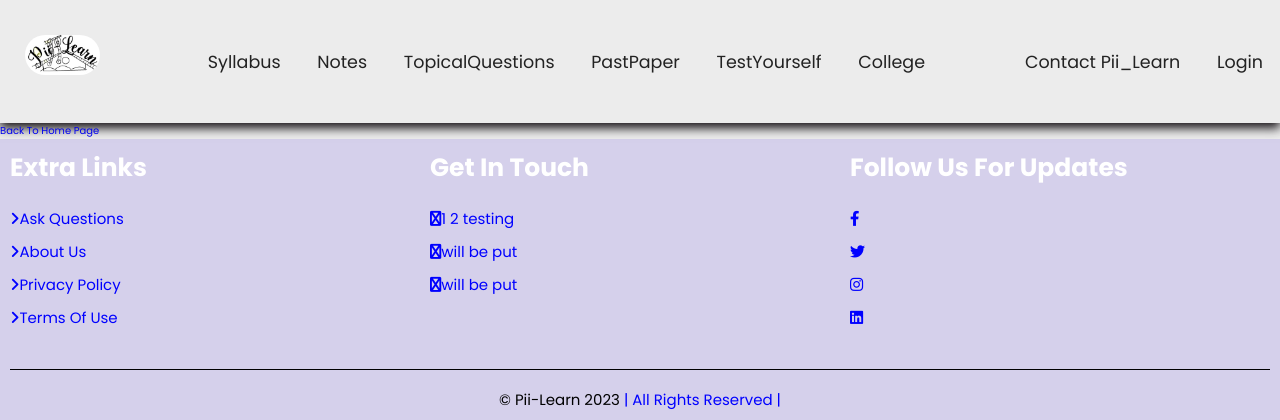
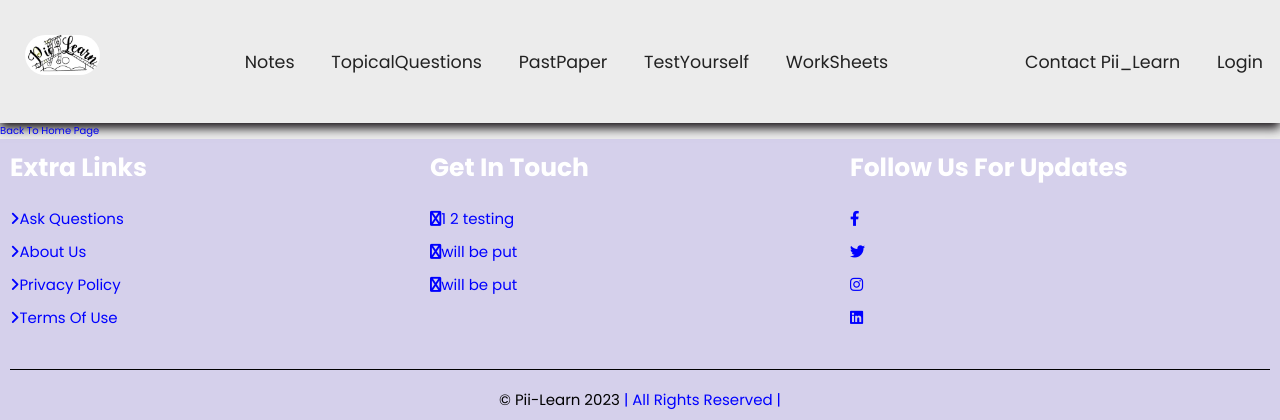
Before and after one commit to eliaschikwanda/pi-learn-1.0, a Django app: page /notes in a window 1280 px wide. Shown: the top 420 px of the page. Run offline with Django 4.2, Linux system fonts and the light colour scheme; data comes from the database, SQL or seed files in the repository; some libraries are stand-ins or nearby versions.

Commit message:
Removing unnecessary stuff

```diff
--- a/examsolution/templates/examsolution/base.html
+++ b/examsolution/templates/examsolution/base.html
@@ -32,12 +32,11 @@
 
         <nav class="navbar" id='navbar-1'>
 
-            <a href=" {% url 'examsolution:syllabi' %} ">Syllabus</a>
             <a href=" {% url 'examsolution:notes' %} ">Notes</a>
             <a href=" {% url 'examsolution:topical_past_paper' %} ">TopicalQuestions</a>
             <a href=" {% url 'examsolution:past_papers' %} ">PastPaper</a>
             <a href=" {% url 'examsolution:test_yourself' %} ">TestYourself</a>
-            <a href=" {% url 'examsolution:college' %} ">College</a>
+            <a href=" {% url 'examsolution:worksheets' %} ">WorkSheets</a>
 
         </nav>
 
--- a/examsolution/urls.py
+++ b/examsolution/urls.py
@@ -6,7 +6,6 @@ app_name = "examsolution"
 urlpatterns = [
 
     path('', views.home, name='home'),
-    path('syllabi', views.syllabi, name='syllabi'),
     path('notes', views.notes, name='notes'),
     path('topicalpastpaper', views.index_topical_past_paper, name='topical_past_paper'),
     path('topicalpastpaper/<exam_board>', views.subject_topical_past_paper, name='subject_topical_past_paper'),
@@ -19,7 +18,7 @@ urlpatterns = [
     path('testyourself', views.index_test_yourself, name='test_yourself'),
     path('testyourself/<question_id>/', views.taking_test, name='taking_test'),
     path('testyourself/<question_id>/grading/', views.test_grading, name='test_grading'),
-    path('college', views.college, name='college'),
+    path('worksheets', views.worksheets, name='worksheets'),
     path('contactpiilearn', views.contactpiilearn, name='contact_piilearn'),
 
 ]
--- a/examsolution/views.py
+++ b/examsolution/views.py
@@ -26,17 +26,6 @@ def home(request):
 
     return render(request, 'examsolution/home.html', context)
 
-# Syllabus page view
-
-def syllabi(request):
-
-    website_logo = website_pics.objects.get(id=1)
-
-    context = {
-        'website_logo':website_logo,
-    }
-
-    return render(request,'examsolution/syllabi.html',context)
 
 # Notes page view
 
@@ -666,14 +655,14 @@ def test_grading(request,question_id):
 
 # College view
 
-def college(request):
+def worksheets(request):
 
     website_logo = website_pics.objects.get(id=1)
     context = {
         'website_logo':website_logo,
     }
 
-    return render(request, 'examsolution/college.html', context)
+    return render(request, 'examsolution/worksheet.html', context)
 
 # Contact PiiLearn view
 
@@ -685,14 +674,3 @@ def contactpiilearn(request):
     }
 
     return render(request, 'examsolution/contact_piilearn.html', context)
-
-def exam_board(request):
-
-    website_logo = website_pics.objects.get(id=1)
-    context = {
-
-        'website_logo':website_logo,
-
-    }
-
-    return render(request,'examsolution/exam_board.html',context)
```
Also changed, not shown: examsolution/templates/examsolution/syllabi.html (deleted, +0 -13 lines), examsolution/templates/examsolution/worksheet.html (renamed from examsolution/templates/examsolution/college.html).
